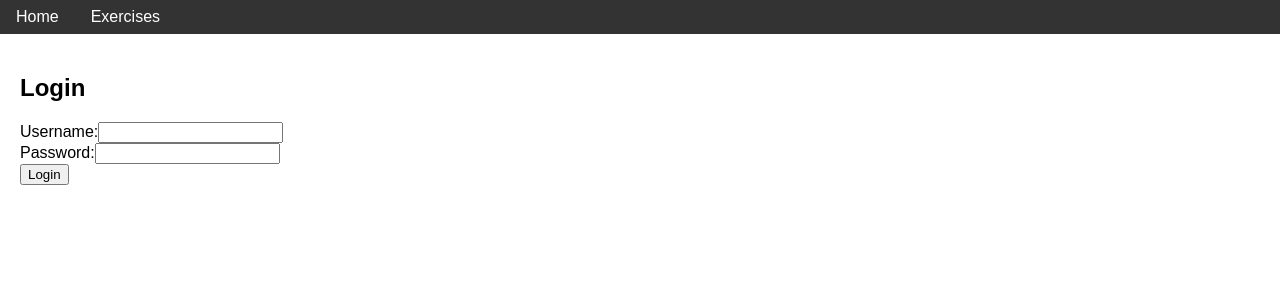
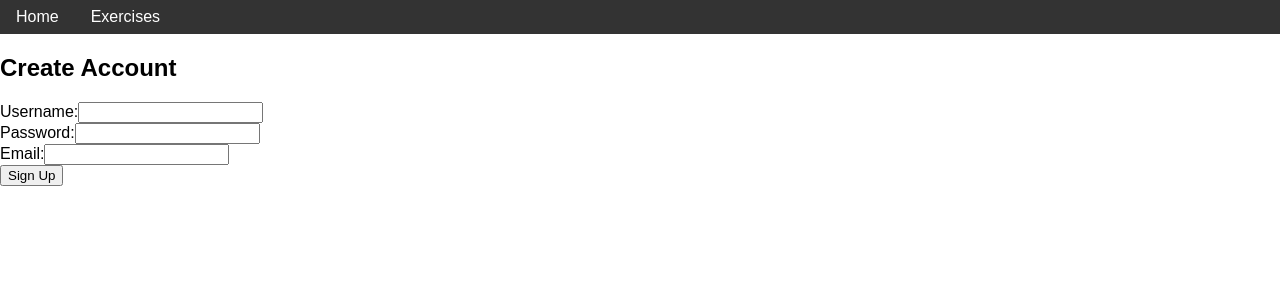
Before and after one commit to DMCurry/Crushr-Frontend, a React (Vite) app: page /signup in a window 1280 px wide. Before the commit this address led to /login. Shown: the top 300 px of the page. Built offline with nearby package versions, Linux system fonts and the light colour scheme.

Commit message:
Implement user sign up

```diff
--- a/src/App.jsx
+++ b/src/App.jsx
@@ -3,6 +3,8 @@ import { BrowserRouter as Router, Routes, Route, Link, Navigate } from "react-ro
 import HomePage from "./pages/HomePage";
 import ExercisesPage from "./pages/ExercisesPage";
 import LoginPage from "./pages/LoginPage";
+import UserSignupPage from "./pages/UserSignupPage";
+
 
 function App() {
   return (
@@ -18,6 +20,8 @@ function App() {
         <Route path="/login" element={<LoginPage />} />
         <Route path="/exercises" element={<ExercisesPage />} />
         <Route path="*" element={<Navigate to="/login" />} />
+        <Route path="/signup" element={<UserSignupPage />} />
+
       </Routes>
     </Router>
   );
--- a/src/pages/HomePage.jsx
+++ b/src/pages/HomePage.jsx
@@ -1,8 +1,11 @@
 import React, { useState, useEffect } from "react";
+import { useNavigate } from "react-router-dom"; // Import useNavigate
 import axiosInstance from "../axiosInstance";
+
 
 function HomePage() {
   const [data, setData] = useState(null);
+    const navigate = useNavigate(); // Initialize useNavigate
 
   useEffect(() => {
     const fetchData = async () => {
@@ -10,6 +13,10 @@ function HomePage() {
         const response = await axiosInstance.get("/");
         setData(response.data);
       } catch (error) {
+        if (error.response && error.response.status === 401) {
+          // Redirect to the login page if not authenticated
+          navigate("/login");
+        }
         console.error("Error fetching data:", error);
       }
     };
@@ -17,10 +24,28 @@ function HomePage() {
     fetchData();
   }, []);
 
+  const handleLoginRedirect = () => {
+    navigate("/login");
+  };
+
   return (
     <div>
       <h1>Home Page</h1>
       {data ? <p>Data from backend: {data.message}</p> : <p>Loading...</p>}
+      <button
+        style={{
+          marginTop: "1rem",
+          padding: "0.5rem 1rem",
+          backgroundColor: "#007bff",
+          color: "white",
+          border: "none",
+          borderRadius: "5px",
+          cursor: "pointer",
+        }}
+        onClick={handleLoginRedirect}
+      >
+        Sign In
+      </button>
     </div>
   );
 }
--- a/src/pages/LoginPage.jsx
+++ b/src/pages/LoginPage.jsx
@@ -28,6 +28,10 @@ const LoginPage = () => {
     }
   };
 
+  const handleSignupRedirect = () => {
+    navigate("/signup");
+  };
+
   return (
     <div style={{ padding: "20px" }}>
       <h2>Login</h2>
@@ -51,6 +55,20 @@ const LoginPage = () => {
         <button type="submit">Login</button>
       </form>
       {error && <p style={{ color: "red" }}>{error}</p>}
+      <button
+        style={{
+          marginTop: "1rem",
+          padding: "0.5rem 1rem",
+          backgroundColor: "#007bff",
+          color: "white",
+          border: "none",
+          borderRadius: "5px",
+          cursor: "pointer",
+        }}
+        onClick={handleSignupRedirect}
+      >
+        Create New Account
+      </button>
     </div>
   );
 };
--- /dev/null
+++ b/src/pages/UserSignupPage.jsx
@@ -0,0 +1,79 @@
+// src/pages/UserSignupPage.jsx
+import React, { useState } from "react";
+import { useNavigate } from "react-router-dom"; // Import useNavigate
+import axiosInstance from "../axiosInstance";
+
+
+const UserSignupPage = () => {
+  const [formData, setFormData] = useState({
+    username: "",
+    password: "",
+    email: "",
+  });
+  const [errorMessage, setErrorMessage] = useState(null);
+  const navigate = useNavigate(); // Initialize useNavigate
+
+  const handleInputChange = (e) => {
+    const { name, value } = e.target;
+    setFormData({
+      ...formData,
+      [name]: value,
+    });
+  };
+
+  const handleSubmit = async (e) => {
+    e.preventDefault();
+    setErrorMessage(null);
+
+    try {
+      await axiosInstance.post("/users", formData);
+      // Redirect to login page on success
+      navigate("/");
+    } catch (err) {
+      setErrorMessage(err.response?.data?.detail || "Signup failed.");
+    }
+  };
+
+  return (
+    <div>
+      <h2>Create Account</h2>
+      <form onSubmit={handleSubmit}>
+        <div>
+          <label>Username:</label>
+          <input
+            type="text"
+            name="username"
+            value={formData.username}
+            onChange={handleInputChange}
+            required
+          />
+        </div>
+        <div>
+          <label>Password:</label>
+          <input
+            type="password"
+            name="password"
+            value={formData.password}
+            onChange={handleInputChange}
+            required
+          />
+        </div>
+        <div>
+          <label>Email:</label>
+          <input
+            type="email"
+            name="email"
+            value={formData.email}
+            onChange={handleInputChange}
+            required
+          />
+        </div>
+        <button type="submit">Sign Up</button>
+      </form>
+
+      {errorMessage && <p style={{ color: "red" }}>{errorMessage}</p>}
+    </div>
+  );
+};
+
+export default UserSignupPage;
```
